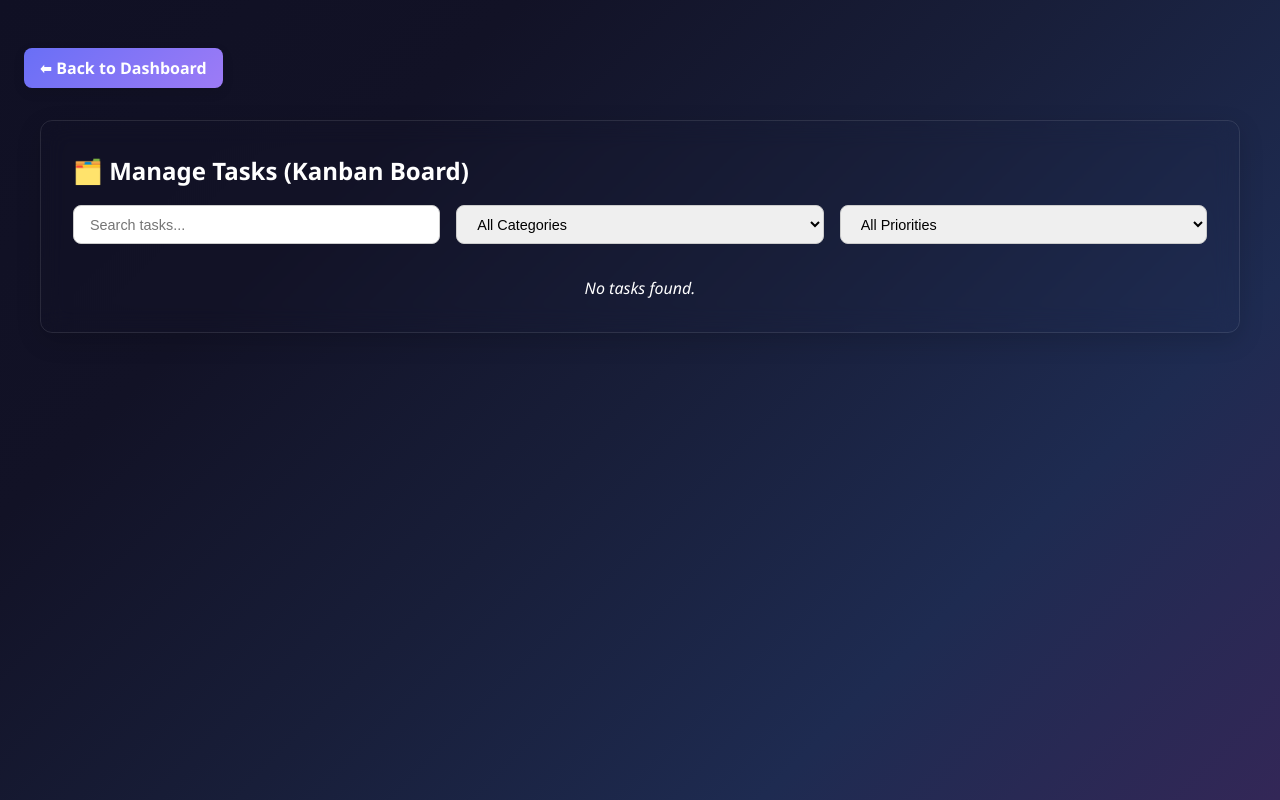
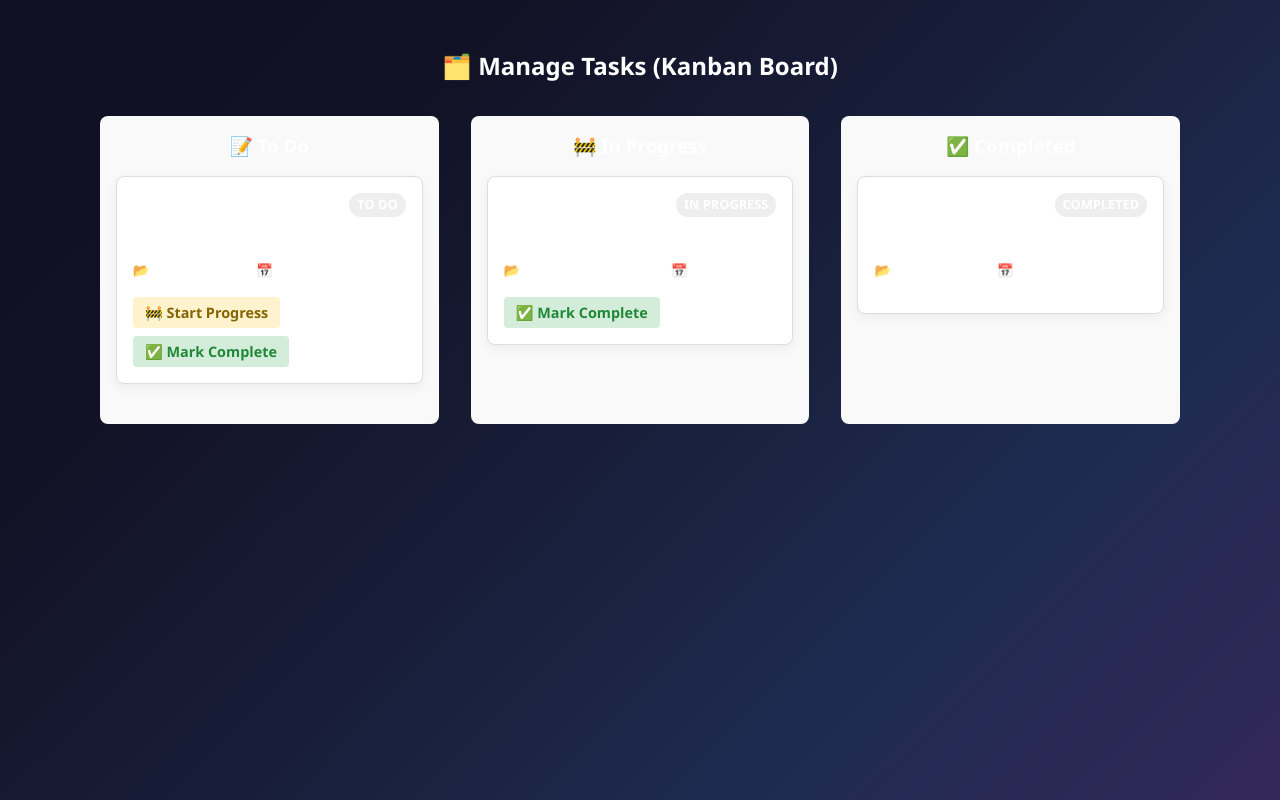
Before and after one commit to Akshaygohrava/Task-Management-System, a React (Vite) app: page /manage-tasks in a window 1280 px wide. Built offline with nearby package versions, Linux system fonts and the light colour scheme.

Commit message:
An update

```diff
--- a/src/Components/TaskMng/ManageTasks.css
+++ b/src/Components/TaskMng/ManageTasks.css
@@ -54,7 +54,6 @@
   flex-wrap: wrap;
   gap: 1rem;
   margin-bottom: 1rem;
-  margin-top: 1rem;
 }
 
 .filter-section input,
@@ -74,35 +73,40 @@
   border-color: #696FF6;
 }
 
-.manage-task-container.light .filter-section input,
-.manage-task-container.light .filter-section select {
-  background: #fff;
-  color: #000;
+/* === Kanban Board === */
+.kanban-board {
+  display: flex;
+  gap: 2rem;
+  margin-top: 2rem;
+  overflow-x: auto;
 }
 
-.manage-task-container.dark .filter-section input,
-.manage-task-container.dark .filter-section select {
-  background: #1a1a3b;
-  color: #fff;
-  border: 1px solid #444;
+.kanban-column {
+  flex: 1;
+  min-width: 300px;
+  background: rgba(255, 255, 255, 0.05);
+  border-radius: 12px;
+  padding: 1rem;
 }
 
-/* === Task List === */
-.task-list {
-  display: flex;
-  flex-direction: column;
-  gap: 1.5rem; /* gap between task boxes */
+.kanban-column h3 {
+  text-align: center;
+  margin-bottom: 1rem;
 }
 
-/* === Single Task Card === */
+.kanban-column .task-card {
+  margin-bottom: 1.5rem;
+}
+
+/* === Task Card === */
 .task-card {
   border-radius: 12px;
   padding: 1.5rem;
   position: relative;
-  transition: transform 0.2s ease;
   background: #ffffff;
   border: 1px solid #d0d0f5;
   box-shadow: 0 4px 12px rgba(0, 0, 0, 0.05);
+  transition: transform 0.2s ease;
 }
 
 .task-card:hover {
@@ -120,10 +124,16 @@
   padding: 0.25rem 0.75rem;
   border-radius: 20px;
   font-weight: bold;
+  text-transform: uppercase;
 }
 
-.status-badge.pending {
-  background: #ffecb3;
+.status-badge.to-do {
+  background: #e7f3ff;
+  color: #0056b3;
+}
+
+.status-badge.in-progress {
+  background: #fff3cd;
   color: #856404;
 }
 
@@ -139,7 +149,7 @@
 .task-actions {
   margin-top: 1rem;
   display: flex;
-  gap: 1rem;
+  gap: 0.5rem;
   flex-wrap: wrap;
 }
 
@@ -152,8 +162,17 @@
   font-size: 0.9rem;
   display: flex;
   align-items: center;
-  gap: 0.5rem;
   transition: all 0.25s ease;
+}
+
+.task-actions .inprogress-btn {
+  background: #ffc10733;
+  color: #856404;
+}
+
+.task-actions .inprogress-btn:hover {
+  background: #ffc107;
+  color: #fff;
 }
 
 .task-actions .complete-btn {
@@ -186,10 +205,6 @@
   color: #fff;
 }
 
-.task-card.completed {
-  opacity: 0.85;
-}
-
 /* === Inline Edit Form === */
 .edit-form {
   margin-top: 1rem;
@@ -205,7 +220,6 @@
   border-radius: 8px;
   border: 1px solid #ccc;
   font-size: 0.9rem;
-  transition: border-color 0.2s;
   background: #fff;
 }
 
@@ -231,20 +245,20 @@
   color: #fff;
 }
 
+.save-btn:hover {
+  background: #218838;
+}
+
 .cancel-btn {
   background: #6c757d;
   color: #fff;
-}
-
-.save-btn:hover {
-  background: #218838;
 }
 
 .cancel-btn:hover {
   background: #5a6268;
 }
 
-/* === Empty Message === */
+/* === Empty === */
 .empty-msg {
   text-align: center;
   font-style: italic;
@@ -283,11 +297,6 @@
   border: 1px solid rgba(255, 255, 255, 0.1);
 }
 
-.edit-form input,
-.edit-form textarea {
-  background: #fff;
-}
-
 .empty-msg.dark {
   color: #aaa;
 }
@@ -299,17 +308,28 @@
     gap: 0.5rem;
   }
 
+  .filter-section {
+    flex-direction: column;
+  }
+
   .back-button-wrapper {
     max-width: 100%;
   }
 
-  .filter-section {
+  .kanban-board {
     flex-direction: column;
+  }
+
+  .kanban-column {
+    margin-bottom: 2rem;
   }
 }
 
 
-/* === Kanban Layout === */
+
+
+
+
 .kanban-board {
   display: flex;
   gap: 2rem;
@@ -320,27 +340,57 @@
 .kanban-column {
   flex: 1;
   min-width: 300px;
-  background: rgba(255, 255, 255, 0.05);
-  border-radius: 12px;
+  background: #f9f9f9;
+  border-radius: 8px;
   padding: 1rem;
 }
 
-.kanban-column h3 {
-  text-align: center;
+.task-card {
+  background: #fff;
+  border: 1px solid #ddd;
+  border-radius: 8px;
+  padding: 1rem;
   margin-bottom: 1rem;
 }
 
-.kanban-column .task-card {
-  margin-bottom: 1.5rem; /* Adds spacing between tasks */
+.task-header {
+  display: flex;
+  justify-content: space-between;
+  align-items: center;
 }
 
+.status-badge {
+  background: #eee;
+  border-radius: 20px;
+  padding: 2px 8px;
+}
 
+.task-actions {
+  margin-top: 1rem;
+}
 
-@media (max-width: 900px) {
-  .kanban-board {
-    flex-direction: column;
-  }
-  .kanban-column {
-    margin-bottom: 2rem;
-  }
+.task-actions button {
+  margin-right: 0.5rem;
+  padding: 6px 12px;
+  border: none;
+  border-radius: 4px;
+  cursor: pointer;
 }
+
+.inprogress-btn {
+  background: #ffc107;
+  color: #fff;
+}
+
+.complete-btn {
+  background: #28a745;
+  color: #fff;
+}
+
+.inprogress-btn:hover {
+  background: #e0a800;
+}
+
+.complete-btn:hover {
+  background: #218838;
+}
--- a/src/Components/TaskMng/ManageTasks.jsx
+++ b/src/Components/TaskMng/ManageTasks.jsx
@@ -1,146 +1,90 @@
-import React, { useEffect, useState } from "react";
-import { Link } from "react-router-dom";
+import React, { useState } from "react";
 import "./ManageTasks.css";
-import { useTheme } from "../../context/ThemeContext";
 
 const ManageTasks = () => {
-  const [tasks, setTasks] = useState([]);
-  const [editIndex, setEditIndex] = useState(null);
-  const [editTask, setEditTask] = useState({});
-  const { theme } = useTheme();
+  const [tasks, setTasks] = useState([
+    {
+      taskName: "First To Do",
+      description: "This is a to-do task",
+      status: "To Do",
+      category: "Work",
+      priority: "High",
+      date: "2025-07-07"
+    },
+    {
+      taskName: "Second In Progress",
+      description: "This is in progress",
+      status: "In Progress",
+      category: "Personal",
+      priority: "Medium",
+      date: "2025-07-08"
+    },
+    {
+      taskName: "Third Completed",
+      description: "This one is done",
+      status: "Completed",
+      category: "Other",
+      priority: "Low",
+      date: "2025-07-09"
+    }
+  ]);
 
-  const [searchText, setSearchText] = useState("");
-  const [categoryFilter, setCategoryFilter] = useState("");
-  const [priorityFilter, setPriorityFilter] = useState("");
+  // Kanban Columns
+  const todoTasks = tasks.filter((task) => task.status === "To Do");
+  const inProgressTasks = tasks.filter((task) => task.status === "In Progress");
+  const completedTasks = tasks.filter((task) => task.status === "Completed");
 
-  useEffect(() => {
-    let stored = JSON.parse(localStorage.getItem("tasks")) || [];
-    // ✅ Ensure every task has status
-    stored = stored.map(task => ({
-      ...task,
-      status: task.status || "To Do"
-    }));
-    setTasks(stored);
-  }, []);
-
-  const update = (data) => {
-    setTasks(data);
-    localStorage.setItem("tasks", JSON.stringify(data));
+  // Update Task Status
+  const updateStatus = (idx, newStatus) => {
+    const updated = tasks.map((t, i) =>
+      i === idx ? { ...t, status: newStatus } : t
+    );
+    setTasks(updated);
   };
 
-  const handleEdit = (idx) => {
-    setEditIndex(idx);
-    setEditTask(tasks[idx]);
-  };
+  return (
+    <div className="manage-task-wrapper">
+      <h2>🗂️ Manage Tasks (Kanban Board)</h2>
 
-  const handleSave = () => {
-    const updated = tasks.map((t, i) =>
-      i === editIndex ? { ...editTask, status: editTask.status || "To Do" } : t
-    );
-    update(updated);
-    setEditIndex(null);
-  };
-
-  const handleCancel = () => {
-    setEditIndex(null);
-    setEditTask({});
-  };
-
-  // ✅ Filters
-  const filteredTasks = tasks.filter(task => {
-    const matchSearch =
-      (task.taskName || "").toLowerCase().includes(searchText.toLowerCase()) ||
-      (task.description || "").toLowerCase().includes(searchText.toLowerCase());
-    const matchCategory = categoryFilter ? task.category === categoryFilter : true;
-    const matchPriority = priorityFilter ? task.priority === priorityFilter : true;
-    return matchSearch && matchCategory && matchPriority;
-  });
-
-  // ✅ Kanban Columns
-  const todoTasks = filteredTasks.filter(task => task.status === "To Do");
-  const inProgressTasks = filteredTasks.filter(task => task.status === "In Progress");
-  const completedTasks = filteredTasks.filter(task => task.status === "Completed");
-
-  return (
-    <div className={`manage-task-wrapper ${theme}`}>
-      <div className="back-button-wrapper">
-        <Link to="/Dashboard" className="back-button">
-          ⬅ Back to Dashboard
-        </Link>
-      </div>
-
-      <div className={`manage-task-container ${theme}`}>
-        <h2>🗂️ Manage Tasks (Kanban Board)</h2>
-
-        <div className="filter-section">
-          <input
-            type="text"
-            placeholder="Search tasks..."
-            value={searchText}
-            onChange={(e) => setSearchText(e.target.value)}
-          />
-          <select
-            value={categoryFilter}
-            onChange={(e) => setCategoryFilter(e.target.value)}
-          >
-            <option value="">All Categories</option>
-            <option value="Work">Work</option>
-            <option value="Personal">Personal</option>
-            <option value="Other">Other</option>
-          </select>
-          <select
-            value={priorityFilter}
-            onChange={(e) => setPriorityFilter(e.target.value)}
-          >
-            <option value="">All Priorities</option>
-            <option value="High">High</option>
-            <option value="Medium">Medium</option>
-            <option value="Low">Low</option>
-          </select>
-        </div>
-
-        {filteredTasks.length === 0 ? (
-          <p className={`empty-msg ${theme}`}>No tasks found.</p>
-        ) : (
-          <div className="kanban-board">
-            <KanbanColumn title="📝 To Do" tasks={todoTasks} allTasks={tasks} update={update} {...taskCardProps()} />
-            <KanbanColumn title="🚧 In Progress" tasks={inProgressTasks} allTasks={tasks} update={update} {...taskCardProps()} />
-            <KanbanColumn title="✅ Completed" tasks={completedTasks} allTasks={tasks} update={update} {...taskCardProps()} />
-          </div>
-        )}
+      <div className="kanban-board">
+        <KanbanColumn
+          title="📝 To Do"
+          tasks={todoTasks}
+          allTasks={tasks}
+          updateStatus={updateStatus}
+        />
+        <KanbanColumn
+          title="🚧 In Progress"
+          tasks={inProgressTasks}
+          allTasks={tasks}
+          updateStatus={updateStatus}
+        />
+        <KanbanColumn
+          title="✅ Completed"
+          tasks={completedTasks}
+          allTasks={tasks}
+          updateStatus={updateStatus}
+        />
       </div>
     </div>
   );
-
-  function taskCardProps() {
-    return {
-      editIndex,
-      editTask,
-      handleEdit,
-      handleSave,
-      handleCancel,
-      setEditTask,
-      theme
-    };
-  }
 };
 
-const KanbanColumn = ({ title, tasks, allTasks, update, ...props }) => (
+// === Kanban Column ===
+const KanbanColumn = ({ title, tasks, allTasks, updateStatus }) => (
   <div className="kanban-column">
     <h3>{title}</h3>
     {tasks.length === 0 ? (
-      <p className="empty-msg">No tasks</p>
+      <p>No tasks</p>
     ) : (
       tasks.map((t) => {
-        const actualIndex = allTasks.findIndex(task => task === t);
+        const idx = allTasks.findIndex((task) => task === t);
         return (
           <TaskCard
-            key={actualIndex}
+            key={idx}
             task={t}
-            idx={actualIndex}
-            tasks={allTasks}
-            update={update}
-            {...props}
+            idx={idx}
+            updateStatus={updateStatus}
           />
         );
       })
@@ -148,94 +92,37 @@ const KanbanColumn = ({ title, tasks, allTasks, update, ...props }) => (
   </div>
 );
 
-const TaskCard = ({
-  task,
-  idx,
-  tasks,
-  update,
-  editIndex,
-  editTask,
-  handleEdit,
-  handleSave,
-  handleCancel,
-  setEditTask,
-  theme
-}) => (
-  <div className={`task-card ${theme} ${task.status === "Completed" ? "completed" : ""}`}>
+// === Task Card ===
+const TaskCard = ({ task, idx, updateStatus }) => (
+  <div className="task-card">
     <div className="task-header">
       <h4>{task.taskName}</h4>
-      <span className={`status-badge ${task.status.toLowerCase().replace(" ", "-")}`}>
-        {task.status}
-      </span>
+      <span className="status-badge">{task.status}</span>
     </div>
-
     <div className="task-info">
       <p>{task.description}</p>
       <small>
         📂 {task.category} | ⚡ {task.priority} | 📅 {task.date}
       </small>
     </div>
-
     <div className="task-actions">
+      {task.status === "To Do" && (
+        <button
+          className="inprogress-btn"
+          onClick={() => updateStatus(idx, "In Progress")}
+        >
+          🚧 Start Progress
+        </button>
+      )}
       {task.status !== "Completed" && (
         <button
           className="complete-btn"
-          onClick={() =>
-            update(
-              tasks.map((t, i) =>
-                i === idx ? { ...t, status: "Completed" } : t
-              )
-            )
-          }
+          onClick={() => updateStatus(idx, "Completed")}
         >
           ✅ Mark Complete
         </button>
       )}
-      <button className="edit-btn" onClick={() => handleEdit(idx)}>
-        ✏️ Edit
-      </button>
-      <button className="delete-btn" onClick={() => update(tasks.filter((_, i) => i !== idx))}>
-        🗑️ Delete
-      </button>
     </div>
-
-    {editIndex === idx && (
-      <div className="edit-form">
-        <input
-          type="text"
-          value={editTask.taskName}
-          onChange={(e) => setEditTask({ ...editTask, taskName: e.target.value })}
-          placeholder="Task Name"
-        />
-        <textarea
-          value={editTask.description}
-          onChange={(e) => setEditTask({ ...editTask, description: e.target.value })}
-          placeholder="Description"
-        ></textarea>
-        <input
-          type="text"
-          value={editTask.category}
-          onChange={(e) => setEditTask({ ...editTask, category: e.target.value })}
-          placeholder="Category"
-        />
-        <input
-          type="text"
-          value={editTask.priority}
-          onChange={(e) => setEditTask({ ...editTask, priority: e.target.value })}
-          placeholder="Priority"
-        />
-        <input
-          type="date"
-          value={editTask.date}
-          onChange={(e) => setEditTask({ ...editTask, date: e.target.value })}
-        />
-
-        <div className="edit-actions">
-          <button className="save-btn" onClick={handleSave}>💾 Save</button>
-          <button className="cancel-btn" onClick={handleCancel}>❌ Cancel</button>
-        </div>
-      </div>
-    )}
   </div>
 );
 
```
